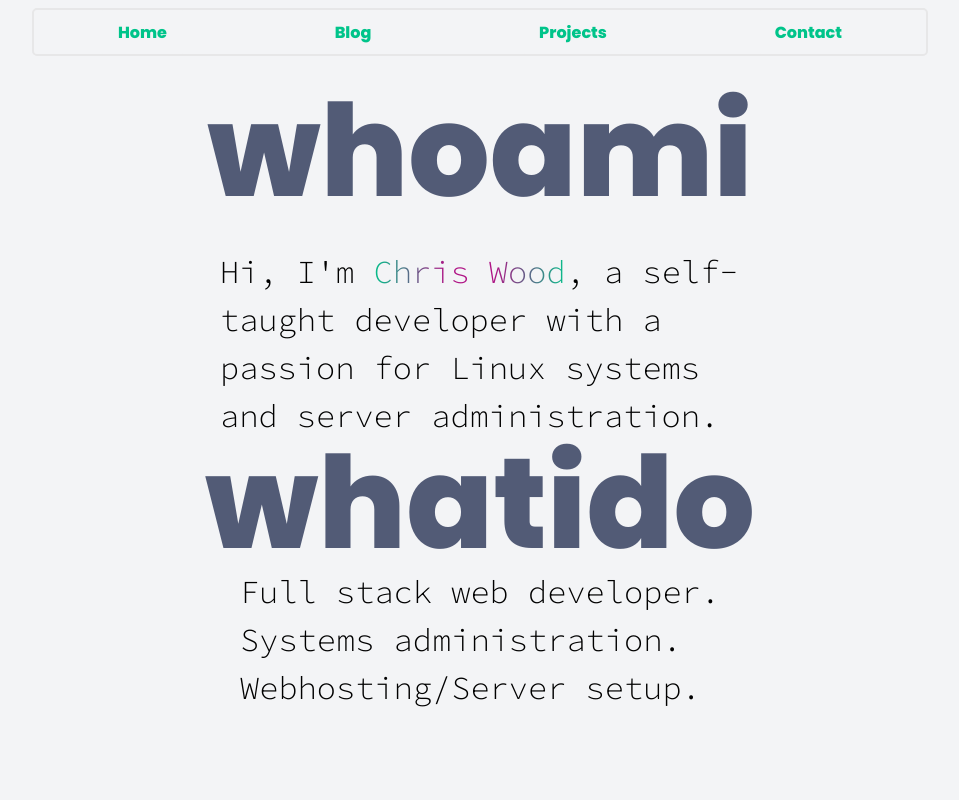
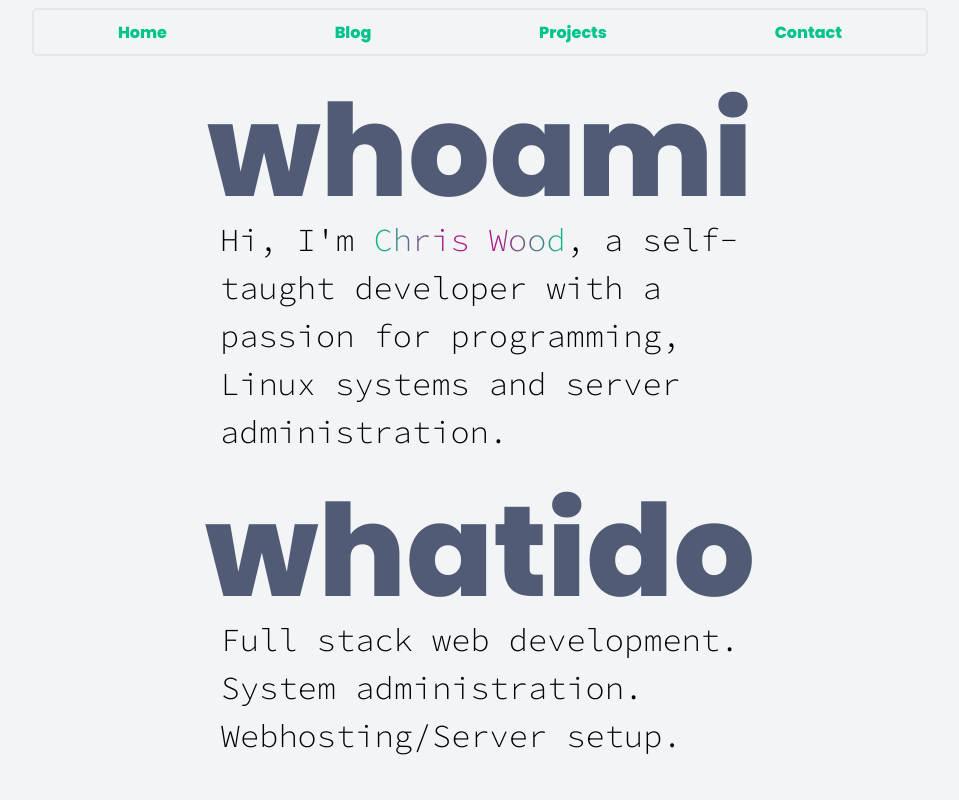
Before and after one commit to ChrispyChris/chriswood.tech, a React (Vite) app: page / in a window 1280 px wide. Shown: the top 800 px of the page, without its empty margins (160-1119 px from the left). Built offline with nearby package versions, Linux system fonts and the light colour scheme.

Commit message:
Update home page content and styles

```diff
--- a/src/pages/home.tsx
+++ b/src/pages/home.tsx
@@ -8,9 +8,9 @@ export default function Home(): ReactElement {
     <div className="home__grid">
         <div className="home__initial-page-wrapper">
             <h1 className="home__title">whoami</h1>
-            <p className="home__my-name">Hi, I'm <span className="home__my-name--colored">Chris Wood</span>, a self-taught developer with a passion for Linux systems and server administration.</p>
+            <p className="home__my-name">Hi, I'm <span className="home__my-name--colored">Chris Wood</span>, a self-taught developer with a passion for programming, Linux systems and server administration.</p>
             <h2 className="home__whatido">whatido</h2>
-            <p className="home__about">Full stack web developer.<br />Systems administration.<br />Webhosting/Server setup.</p>
+            <p className="home__about">Full stack web development.<br />System administration.<br />Webhosting/Server setup.</p>
         </div>
 
         <div className="home__second-page-wrapper">
--- a/src/sass/_globals.scss
+++ b/src/sass/_globals.scss
@@ -59,8 +59,12 @@ $theme-light: #FFFFFF;
     @media (min-width: 1024px) { @content; }
 }
 
-@mixin screen-biggest {
+@mixin screen-thirteen {
     @media (min-width: 1300px) { @content; }
+}
+
+@mixin screen-fifteen {
+    @media (min-width: 1500px) { @content; }
 }
 
 @mixin hide-below-med {
--- a/src/sass/home.scss
+++ b/src/sass/home.scss
@@ -19,7 +19,7 @@
         top: -4rem;
     }
 
-    @include screen-biggest {
+    @include screen-fifteen {
         margin-bottom: unset;
         position: unset;
         top: unset;
@@ -37,7 +37,7 @@
         align-items: center;
     }
 
-    @include screen-biggest {
+    @include screen-fifteen {
         display: grid;
         grid-template-columns: 1fr 1fr;
         grid-template-rows: 1fr 1fr;
@@ -59,24 +59,19 @@
         position: relative;
         top: -2rem;
     }
-
-    @include screen-desktop {
-        position: unset;
-        top: unset;
-    }
 }
 
 .home__my-name--colored {
     background: radial-gradient(circle, $theme-accent-purple 25%, $theme-accent-green 100%);
     background-clip: text;
-    -webkit-text-fill-color: transparent;
+    color: transparent;
 }
 
 .home__projects {
     font-size: $font-sm;
     line-height: 1.5;
 
-    @include screen-biggest {
+    @include screen-fifteen {
     }
 }
 
@@ -125,6 +120,10 @@
         margin-top: unset;
     }
 
+    @include screen-fifteen {
+        font-size: 12rem;
+    }
+
 }
 
 .home__whatido {
@@ -139,10 +138,14 @@
         top: -2rem;
     }
 
-    @include screen-biggest {
+    @include screen-fifteen {
         display: initial;
         justify-content: unset;
         position: unset;
+    }
+
+    @include screen-fifteen {
+        font-size: 12rem;
     }
 }
 
```
